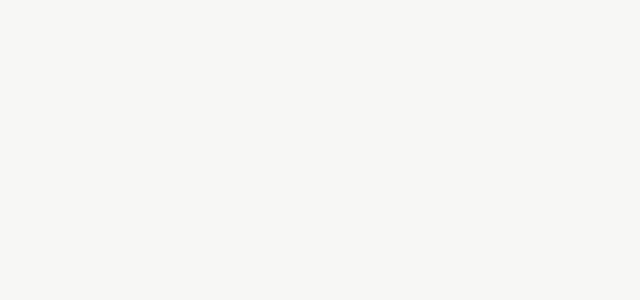
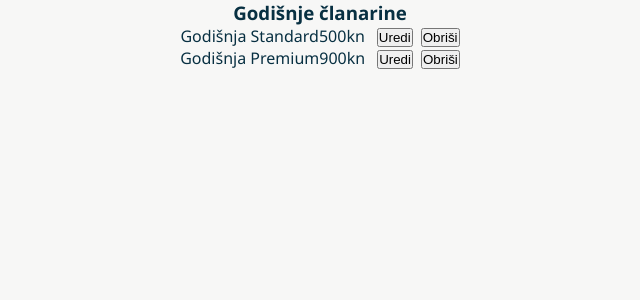
Before and after one commit to EmaZidar/PsiciUOphodnji, a React (Vite) app in the folder client/: page /clanarina/godisnja in a window 1280 px wide. Before the commit this address had no page. Shown: the top 300 px of the page, without its empty margins (320-960 px from the left). Built offline with nearby package versions, Linux system fonts and the light colour scheme.

Commit message:
dodana opcija za admina, upravljanje mjesecnim i godisnjim clanarinama

```diff
--- a/client/src/App.jsx
+++ b/client/src/App.jsx
@@ -13,6 +13,8 @@ import ProfilRouter from "./pages/ProfilRouter.jsx";
 import UlogiranAdmin from "./pages/UlogiranAdmin.jsx";
 import Korisnici from "./pages/Korisnici.jsx";
 import Clanarina from "./pages/Clanarina.jsx";
+import MjesecnaClanarina from "./pages/MjesecnaClanarina.jsx";
+import GodisnjaClanarina from "./pages/GodisnjaClanarina.jsx";
 function App() {
   return (
     <>
@@ -28,6 +30,8 @@ function App() {
           <Route path="/admin" element={<UlogiranAdmin />} />
           <Route path="/korisnici" element={<Korisnici />} />
           <Route path="/clanarina" element={<Clanarina />} />
+          <Route path="/clanarina/mjesecna" element={<MjesecnaClanarina />} />
+          <Route path="/clanarina/godisnja" element={<GodisnjaClanarina />} />
         </Routes>
       </BrowserRouter>
     </>
--- a/client/src/pages/Clanarina.jsx
+++ b/client/src/pages/Clanarina.jsx
@@ -19,12 +19,16 @@ export default function Clanarina() {
 
             <div className="upravljanje">
               <h2>Trenutna mjesečna članarina: {mjclanarina}</h2>
-              <button className='admin-btn'>Promijeni</button>
+              <form action="/clanarina/mjesecna">
+                <input type="submit" value="Promijeni" className='admin-btn' />
+              </form>
             </div>
 
             <div className="upravljanje">
               <h2>Trenutna godišnja članarina: {godclanarina}</h2>
-              <button className='admin-btn'>Promijeni</button>
+              <form action="/clanarina/godisnja">
+                <input type="submit" value="Promijeni" className='admin-btn' />
+              </form>
             </div>
 
           </div>
--- /dev/null
+++ b/client/src/pages/GodisnjaClanarina.jsx
@@ -0,0 +1,26 @@
+import React from 'react';
+import './Clanarina.css';
+
+export default function GodisnjaClanarina() {
+
+	const godisnje = [
+		{ id: 1, naziv: 'Godišnja Standard', cijena: '500kn' },
+		{ id: 2, naziv: 'Godišnja Premium', cijena: '900kn' },
+	];
+
+	return (
+		<div className="clanarina-page">
+			<h3>Godišnje članarine</h3>
+			<div className="clanarina-list">
+				{godisnje.map((c) => (
+					<div className="clanarina-item" key={c.id}>
+						<span className="clanarina-naziv">{c.naziv}</span>
+						<span className="clanarina-cijena">{c.cijena}</span>
+						<button style={{ marginLeft: 12 }}>Uredi</button>
+						<button style={{ marginLeft: 8 }}>Obriši</button>
+					</div>
+				))}
+			</div>
+		</div>
+	);
+}
--- /dev/null
+++ b/client/src/pages/MjesecnaClanarina.jsx
@@ -0,0 +1,25 @@
+import React from 'react';
+import './Clanarina.css';
+
+export default function MjesecnaClanarina() {
+	const mjesecne = [
+		{ id: 1, naziv: 'Mjesečna A', cijena: '50kn' },
+		{ id: 2, naziv: 'Mjesečna B', cijena: '80kn' },
+	];
+
+	return (
+		<div className="clanarina-page">
+			<h3>Mjesečne članarine</h3>
+			<div className="clanarina-list">
+				{mjesecne.map((c) => (
+					<div className="clanarina-item" key={c.id}>
+						<span className="clanarina-naziv">{c.naziv}</span>
+						<span className="clanarina-cijena">{c.cijena}</span>
+						<button style={{ marginLeft: 12 }}>Uredi</button>
+						<button style={{ marginLeft: 8 }}>Obriši</button>
+					</div>
+				))}
+			</div>
+		</div>
+	);
+}
--- a/client/src/pages/UlogiranAdmin.jsx
+++ b/client/src/pages/UlogiranAdmin.jsx
@@ -2,6 +2,7 @@ import React from 'react';
 import HeaderUlogiran from '../components/HeaderUlogiran';
 import Footer from '../components/Footer';
 import './UlogiranAdmin.css';
+
 
 export default function UlogiranAdmin({ user }) {
   return (
```
